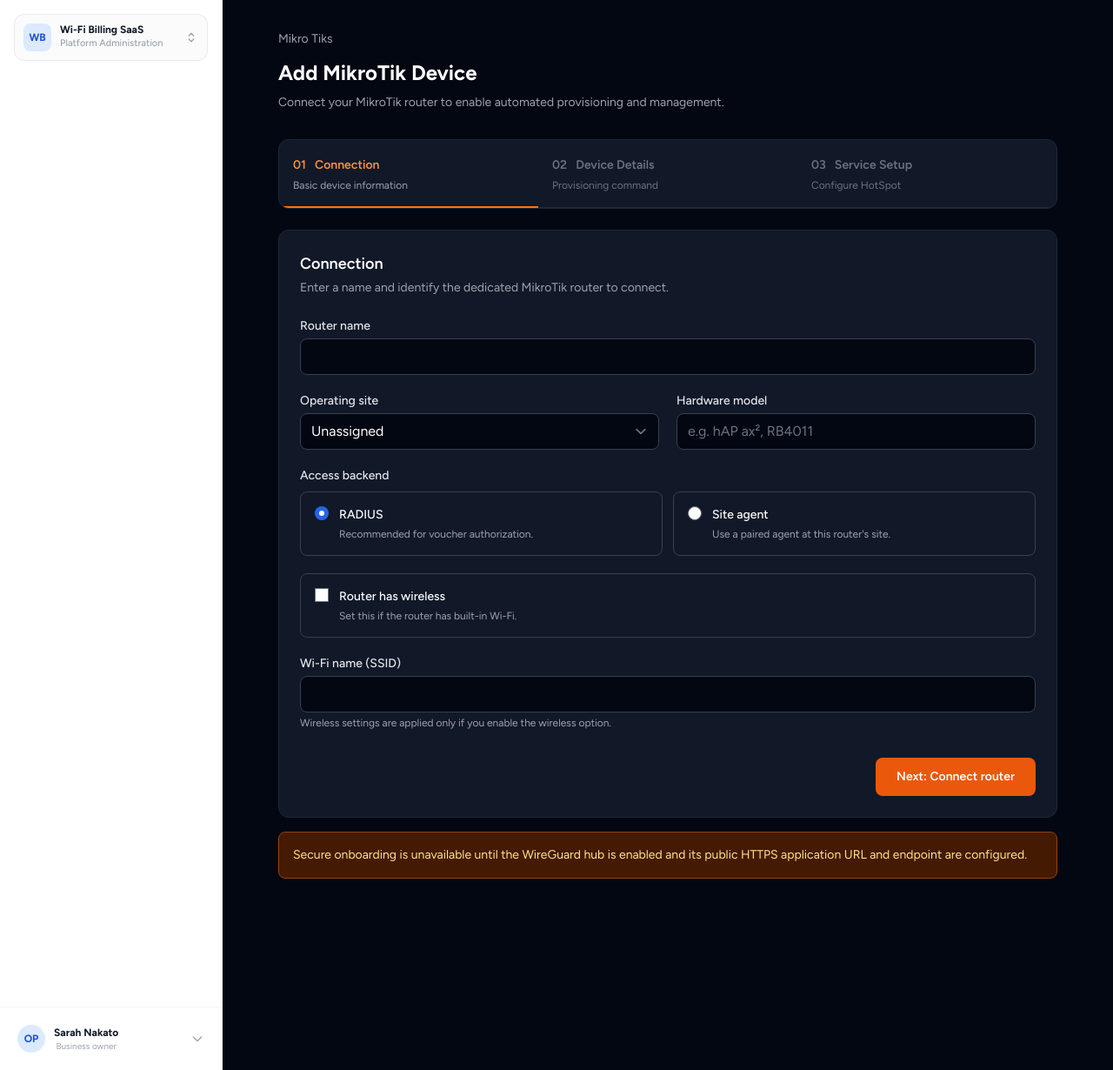
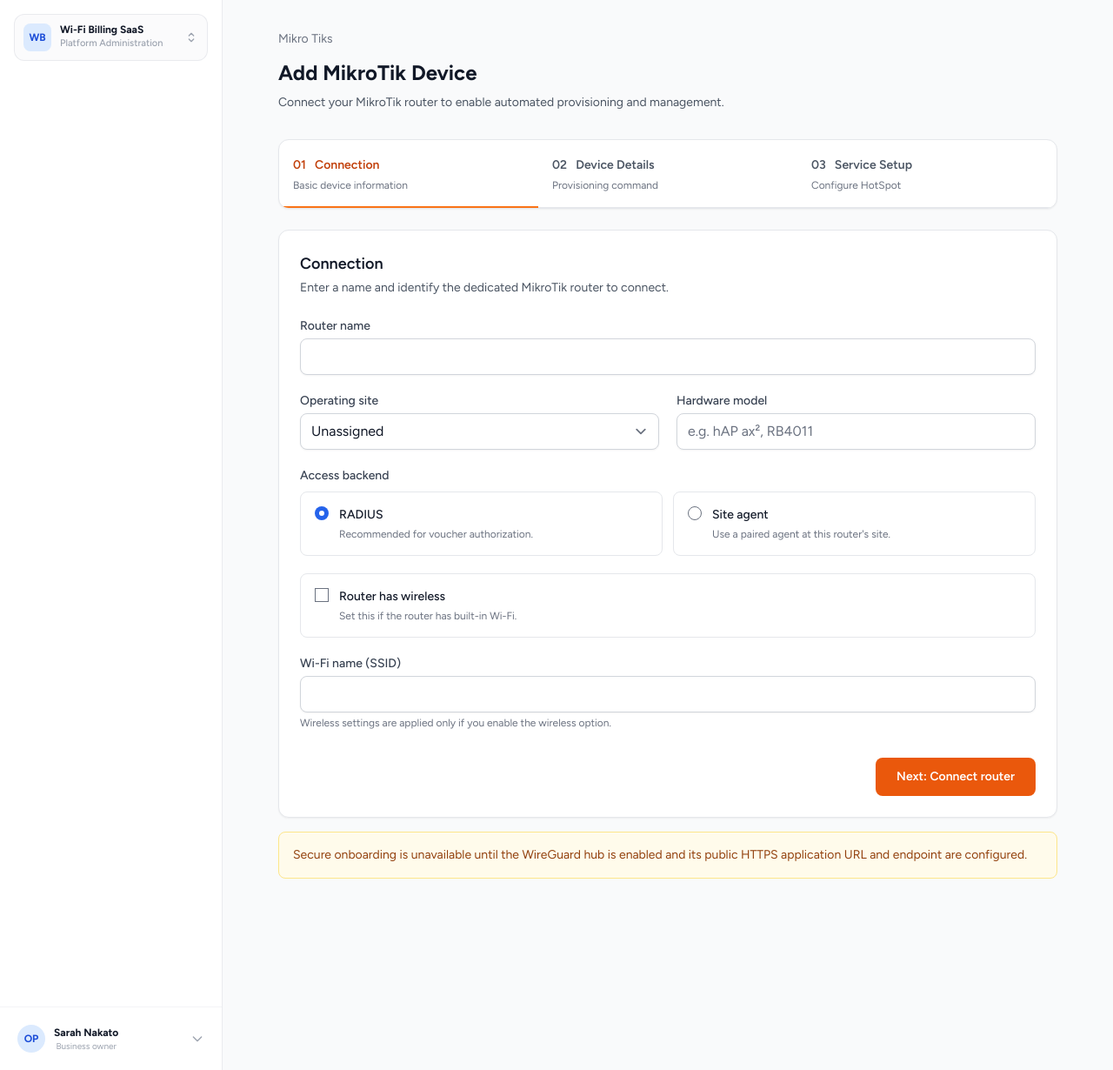
Before and after one commit to VU-Kevin-coder/wifi-billing-saas, a Laravel app: template resources/views/operator/routers/onboarding-create.blade.php in a window 1280 px wide. Shown: the part 64-1294 px from the top of the page at 87% size. Run offline with Laravel 12, Linux system fonts and the light colour scheme; the template is opened without the code that fills it, so the values that code supplies are empty; data comes from the database, SQL or seed files in the repository; style sheets or scripts are compiled from the project's sources; parts of the project's set-up code (start-up, migrations or seed data) failed here and were passed over.

Commit message:
Refactor onboarding views for improved UI consistency and accessibility
- Updated background colors and text styles in onboarding services and onboarding views for better readability.
- Enhanced the visual hierarchy of sections and labels for clarity.
- Adjusted button styles and hover effects for a more modern appearance.
- Improved accessibility by ensuring color contrasts meet standards and using appropriate ARIA roles.
- Refactored routing for configuration to redirect to control settings.
- Updated tests to reflect changes in UI and routing, ensuring they validate the new styles and functionality.

```diff
--- a/app/Http/Controllers/Platform/ControlSettingsController.php
+++ b/app/Http/Controllers/Platform/ControlSettingsController.php
@@ -250,6 +250,8 @@ class ControlSettingsController extends Controller
         if ($field['type'] === 'readonly') {
             return match ($key) {
                 'pay.pesapal.ipn' => route('api.webhooks.pesapal'),
+                'pay.mtn.webhook' => config('services.mtn_momo.webhook_url') ?: route('api.webhooks.mtn'),
+                'pay.airtel.webhook' => config('services.airtel_money.webhook_url') ?: route('api.webhooks.airtel'),
                 default => (string) ($field['default'] ?? ''),
             };
         }
--- a/config/platform_control_settings.php
+++ b/config/platform_control_settings.php
@@ -43,6 +43,7 @@ return [
         'pay.pesapal.key' => ['section' => 'payments', 'group' => 'Pesapal', 'label' => 'Consumer key', 'type' => 'secret', 'default' => '', 'secret_key' => 'pesapal_consumer_key'],
         'pay.pesapal.secret' => ['section' => 'payments', 'group' => 'Pesapal', 'label' => 'Consumer secret', 'type' => 'secret', 'default' => '', 'secret_key' => 'pesapal_consumer_secret'],
         'pay.pesapal.ipn' => ['section' => 'payments', 'group' => 'Pesapal', 'label' => 'IPN callback URL', 'type' => 'readonly', 'default' => '', 'help' => 'Configured in the Pesapal dashboard.'],
+        'pay.mtn.webhook' => ['section' => 'payments', 'group' => 'MTN Mobile Money', 'label' => 'Webhook URL', 'type' => 'readonly', 'default' => ''],
         'pay.flw.enabled' => ['section' => 'payments', 'group' => 'Flutterwave', 'label' => 'Enabled', 'type' => 'boolean', 'default' => false],
         'pay.flw.mode' => ['section' => 'payments', 'group' => 'Flutterwave', 'label' => 'Environment', 'type' => 'select', 'default' => 'sandbox', 'options' => ['sandbox', 'live']],
         'pay.flw.public' => ['section' => 'payments', 'group' => 'Flutterwave', 'label' => 'Public key', 'type' => 'secret', 'default' => '', 'secret_key' => 'flutterwave_public_key'],
@@ -56,6 +57,7 @@ return [
         'pay.airtel.mode' => ['section' => 'payments', 'group' => 'Airtel Money', 'label' => 'Environment', 'type' => 'select', 'default' => 'sandbox', 'options' => ['sandbox', 'live']],
         'pay.airtel.id' => ['section' => 'payments', 'group' => 'Airtel Money', 'label' => 'Client ID', 'type' => 'secret', 'default' => '', 'secret_key' => 'airtel_client_id'],
         'pay.airtel.secret' => ['section' => 'payments', 'group' => 'Airtel Money', 'label' => 'Client secret', 'type' => 'secret', 'default' => '', 'secret_key' => 'airtel_client_secret'],
+        'pay.airtel.webhook' => ['section' => 'payments', 'group' => 'Airtel Money', 'label' => 'Webhook URL', 'type' => 'readonly', 'default' => ''],
         'wallet.min_withdrawal' => ['section' => 'wallet', 'group' => 'Withdrawals', 'label' => 'Minimum withdrawal', 'type' => 'policy', 'default' => 10000, 'min' => 0, 'max' => 10000000, 'step' => 500, 'unit' => 'UGX'],
         'wallet.withdrawal_pending_limit' => ['section' => 'wallet', 'group' => 'Withdrawals', 'label' => 'Open withdrawals per tenant', 'type' => 'policy', 'default' => 1, 'min' => 1, 'max' => 20, 'unit' => 'requests'],
         'wallet.withdrawal_manual_review_hours' => ['section' => 'wallet', 'group' => 'Withdrawals', 'label' => 'Hold for manual review', 'type' => 'policy', 'default' => 24, 'min' => 0, 'max' => 168, 'unit' => 'hours'],
--- a/resources/views/layouts/sidebar.blade.php
+++ b/resources/views/layouts/sidebar.blade.php
@@ -125,14 +125,13 @@
                         <span x-show="!sidebarCollapsed">Refund requests</span>
                     </a>
 
-                    <!-- Platform Configuration -->
-                    <a aria-label="Configuration" title="Configuration" href="{{ route('platform.configuration.index') }}"
-                       class="{{ request()->routeIs('platform.configuration.*') ? 'bg-blue-50 text-blue-600 font-semibold' : 'text-gray-600 hover:bg-gray-50 hover:text-gray-900 font-medium' }} flex items-center gap-3 px-3 py-2 rounded-xl text-xs transition-colors group">
-                        <svg class="w-4 h-4 shrink-0 {{ request()->routeIs('platform.configuration.*') ? 'text-blue-600' : 'text-gray-400 group-hover:text-gray-600' }}" fill="none" stroke="currentColor" viewBox="0 0 24 24">
+                    <a aria-label="Policies" title="Policies" href="{{ route('platform.policies.index') }}"
+                       class="{{ request()->routeIs('platform.policies.*') ? 'bg-blue-50 text-blue-600 font-semibold' : 'text-gray-600 hover:bg-gray-50 hover:text-gray-900 font-medium' }} flex items-center gap-3 px-3 py-2 rounded-xl text-xs transition-colors group">
+                        <svg class="w-4 h-4 shrink-0 {{ request()->routeIs('platform.policies.*') ? 'text-blue-600' : 'text-gray-400 group-hover:text-gray-600' }}" fill="none" stroke="currentColor" viewBox="0 0 24 24">
                             <path stroke-linecap="round" stroke-linejoin="round" stroke-width="2" d="M10.325 4.317c.426-1.756 2.924-1.756 3.35 0a1.724 1.724 0 002.573 1.066c1.543-.94 3.31.826 2.37 2.37a1.724 1.724 0 001.065 2.572c1.756.426 1.756 2.924 0 3.35a1.724 1.724 0 00-1.066 2.573c.94 1.543-.826 3.31-2.37 2.37a1.724 1.724 0 00-2.572 1.065c-.426 1.756-2.924 1.756-3.35 0a1.724 1.724 0 00-2.573-1.066c-1.543.94-3.31-.826-2.37-2.37a1.724 1.724 0 00-1.065-2.572c-1.756-.426-1.756-2.924 0-3.35a1.724 1.724 0 001.066-2.573c-.94-1.543.826-3.31 2.37-2.37.996.608 2.296.07 2.572-1.065z"/>
                             <path stroke-linecap="round" stroke-linejoin="round" stroke-width="2" d="M15 12a3 3 0 11-6 0 3 3 0 016 0z"/>
                         </svg>
-                        <span x-show="!sidebarCollapsed">Configuration</span>
+                        <span x-show="!sidebarCollapsed">Policies</span>
                     </a>
                     <a aria-label="Control settings" title="Control settings" href="{{ route('platform.configuration.control') }}"
                        class="{{ request()->routeIs('platform.configuration.control*') ? 'bg-blue-50 text-blue-600 font-semibold' : 'text-gray-600 hover:bg-gray-50 hover:text-gray-900 font-medium' }} flex items-center gap-3 px-3 py-2 rounded-xl text-xs transition-colors group">
--- a/resources/views/layouts/topbar.blade.php
+++ b/resources/views/layouts/topbar.blade.php
@@ -6,8 +6,10 @@
     $tenantName = $currentTenant?->name ?? ($isPlatform ? 'Platform Admin' : config('app.name'));
 
     $breadcrumbTitle = 'Dashboard';
-    if (str_contains($routeName, 'platform.configuration')) {
-        $breadcrumbTitle = 'Platform Configuration';
+    if (str_contains($routeName, 'platform.policies')) {
+        $breadcrumbTitle = 'Platform Policies';
+    } elseif (str_contains($routeName, 'platform.configuration')) {
+        $breadcrumbTitle = 'Control Settings';
     } elseif (str_contains($routeName, 'platform.billing')) {
         $breadcrumbTitle = 'Platform Billing';
     } elseif (str_contains($routeName, 'tenants')) {
--- a/resources/views/operator/routers/onboarding-create.blade.php
+++ b/resources/views/operator/routers/onboarding-create.blade.php
@@ -1,47 +1,47 @@
 <x-app-layout>
-    <div class="min-h-screen bg-gray-950 px-4 py-8 text-white sm:px-6 lg:px-8">
+    <div class="min-h-screen bg-gray-50 px-4 py-8 text-gray-900 sm:px-6 lg:px-8">
         <div class="mx-auto max-w-4xl">
-            <a href="{{ route('operator.routers.index') }}" class="text-sm text-gray-400 hover:text-white">Mikro Tiks</a>
-            <h1 class="mt-3 text-2xl font-bold">Add MikroTik Device</h1>
-            <p class="mt-2 text-sm text-gray-400">Connect your MikroTik router to enable automated provisioning and management.</p>
+            <a href="{{ route('operator.routers.index') }}" class="text-sm text-gray-500 hover:text-gray-800">Mikro Tiks</a>
+            <h1 class="mt-3 text-2xl font-bold text-gray-900">Add MikroTik Device</h1>
+            <p class="mt-2 text-sm text-gray-600">Connect your MikroTik router to enable automated provisioning and management.</p>
 
-            <div class="mt-8 grid grid-cols-3 overflow-hidden rounded-xl border border-gray-800 bg-gray-900">
+            <div class="mt-8 grid grid-cols-3 overflow-hidden rounded-xl border border-gray-200 bg-white shadow-sm">
                 <div class="border-b-2 border-orange-500 p-4">
-                    <span class="text-sm font-semibold text-orange-400">01 &nbsp; Connection</span>
-                    <p class="mt-1 text-xs text-gray-400">Basic device information</p>
+                    <span class="text-sm font-semibold text-orange-700">01 &nbsp; Connection</span>
+                    <p class="mt-1 text-xs text-gray-500">Basic device information</p>
                 </div>
-                <div class="border-b border-gray-800 p-4">
-                    <span class="text-sm font-semibold text-gray-500">02 &nbsp; Device Details</span>
+                <div class="border-b border-gray-200 p-4">
+                    <span class="text-sm font-semibold text-gray-600">02 &nbsp; Device Details</span>
                     <p class="mt-1 text-xs text-gray-500">Provisioning command</p>
                 </div>
-                <div class="border-b border-gray-800 p-4">
-                    <span class="text-sm font-semibold text-gray-500">03 &nbsp; Service Setup</span>
+                <div class="border-b border-gray-200 p-4">
+                    <span class="text-sm font-semibold text-gray-600">03 &nbsp; Service Setup</span>
                     <p class="mt-1 text-xs text-gray-500">Configure HotSpot</p>
                 </div>
             </div>
 
             @if ($errors->any())
-                <div class="mt-5 rounded-lg border border-red-800 bg-red-950 p-4 text-sm text-red-200" role="alert">
+                <div class="mt-5 rounded-lg border border-red-200 bg-red-50 p-4 text-sm text-red-700" role="alert">
                     {{ $errors->first() }}
                 </div>
             @endif
 
-            <form method="POST" action="{{ route('operator.routers.store') }}" class="mt-6 rounded-xl border border-gray-800 bg-gray-900 p-6">
+            <form method="POST" action="{{ route('operator.routers.store') }}" class="mt-6 rounded-xl border border-gray-200 bg-white p-6 shadow-sm">
                 @csrf
                 <input type="hidden" name="guided_onboarding" value="1">
 
-                <h2 class="text-lg font-semibold">Connection</h2>
-                <p class="mt-1 text-sm text-gray-400">Enter a name and identify the dedicated MikroTik router to connect.</p>
+                <h2 class="text-lg font-semibold text-gray-900">Connection</h2>
+                <p class="mt-1 text-sm text-gray-600">Enter a name and identify the dedicated MikroTik router to connect.</p>
 
                 <div class="mt-6 grid gap-5 sm:grid-cols-2">
                     <div class="sm:col-span-2">
-                        <label for="name" class="mb-1 block text-sm font-medium text-gray-200">Router name</label>
+                        <label for="name" class="mb-1 block text-sm font-medium text-gray-700">Router name</label>
                         <input id="name" name="name" required maxlength="255" value="{{ old('name', $defaultName) }}"
-                               class="w-full rounded-lg border-gray-700 bg-gray-950 text-white focus:border-orange-500 focus:ring-orange-500">
+                               class="w-full rounded-lg border-gray-300 bg-white text-gray-900 shadow-sm focus:border-orange-500 focus:ring-orange-500">
                     </div>
                     <div>
-                        <label for="site_id" class="mb-1 block text-sm font-medium text-gray-200">Operating site</label>
-                        <select id="site_id" name="site_id" class="w-full rounded-lg border-gray-700 bg-gray-950 text-white focus:border-orange-500 focus:ring-orange-500">
+                        <label for="site_id" class="mb-1 block text-sm font-medium text-gray-700">Operating site</label>
+                        <select id="site_id" name="site_id" class="w-full rounded-lg border-gray-300 bg-white text-gray-900 shadow-sm focus:border-orange-500 focus:ring-orange-500">
                             <option value="">Unassigned</option>
                             @foreach ($sites as $site)
                                 <option value="{{ $site->id }}" @selected(old('site_id') == $site->id)>{{ $site->name }}</option>
@@ -49,36 +49,36 @@
                         </select>
                     </div>
                     <div>
-                        <label for="hardware_model" class="mb-1 block text-sm font-medium text-gray-200">Hardware model</label>
+                        <label for="hardware_model" class="mb-1 block text-sm font-medium text-gray-700">Hardware model</label>
                         <input id="hardware_model" name="hardware_model" maxlength="255" value="{{ old('hardware_model') }}"
                                placeholder="e.g. hAP ax², RB4011"
-                               class="w-full rounded-lg border-gray-700 bg-gray-950 text-white focus:border-orange-500 focus:ring-orange-500">
+                               class="w-full rounded-lg border-gray-300 bg-white text-gray-900 shadow-sm focus:border-orange-500 focus:ring-orange-500">
                     </div>
 
                     <fieldset class="sm:col-span-2">
-                        <legend class="text-sm font-medium text-gray-200">Access backend</legend>
+                        <legend class="text-sm font-medium text-gray-700">Access backend</legend>
                         <div class="mt-2 grid gap-3 sm:grid-cols-2">
-                            <label class="flex gap-3 rounded-lg border border-gray-700 p-4">
+                            <label class="flex gap-3 rounded-lg border border-gray-200 p-4">
                                 <input type="radio" name="access_backend" value="radius" required @checked(old('access_backend', 'radius') === 'radius')>
-                                <span><span class="block text-sm font-medium">RADIUS</span><span class="mt-1 block text-xs text-gray-400">Recommended for voucher authorization.</span></span>
+                                <span><span class="block text-sm font-medium text-gray-900">RADIUS</span><span class="mt-1 block text-xs text-gray-500">Recommended for voucher authorization.</span></span>
                             </label>
-                            <label class="flex gap-3 rounded-lg border border-gray-700 p-4">
+                            <label class="flex gap-3 rounded-lg border border-gray-200 p-4">
                                 <input type="radio" name="access_backend" value="site_agent" required @checked(old('access_backend') === 'site_agent')>
-                                <span><span class="block text-sm font-medium">Site agent</span><span class="mt-1 block text-xs text-gray-400">Use a paired agent at this router's site.</span></span>
+                                <span><span class="block text-sm font-medium text-gray-900">Site agent</span><span class="mt-1 block text-xs text-gray-500">Use a paired agent at this router's site.</span></span>
                             </label>
                         </div>
                     </fieldset>
 
-                    <label class="flex items-start gap-3 rounded-lg border border-gray-700 p-4 sm:col-span-2">
+                    <label class="flex items-start gap-3 rounded-lg border border-gray-200 p-4 sm:col-span-2">
                         <input type="checkbox" name="has_wireless" value="1" @checked(old('has_wireless'))>
-                        <span><span class="block text-sm font-medium">Router has wireless</span><span class="mt-1 block text-xs text-gray-400">Set this if the router has built-in Wi-Fi.</span></span>
+                        <span><span class="block text-sm font-medium text-gray-900">Router has wireless</span><span class="mt-1 block text-xs text-gray-500">Set this if the router has built-in Wi-Fi.</span></span>
                     </label>
                     <div class="sm:col-span-2">
-                        <label for="wifi_ssid" class="mb-1 block text-sm font-medium text-gray-200">Wi-Fi name (SSID)</label>
+                        <label for="wifi_ssid" class="mb-1 block text-sm font-medium text-gray-700">Wi-Fi name (SSID)</label>
                         <input id="wifi_ssid" name="wifi_ssid" maxlength="32" value="{{ old('wifi_ssid') }}"
                                placeholder="{{ $tenant->name }}"
-                               class="w-full rounded-lg border-gray-700 bg-gray-950 text-white focus:border-orange-500 focus:ring-orange-500">
-                        <p class="mt-1 text-xs text-gray-400">Wireless settings are applied only if you enable the wireless option.</p>
+                               class="w-full rounded-lg border-gray-300 bg-white text-gray-900 shadow-sm focus:border-orange-500 focus:ring-orange-500">
+                        <p class="mt-1 text-xs text-gray-500">Wireless settings are applied only if you enable the wireless option.</p>
                     </div>
                 </div>
 
@@ -90,7 +90,7 @@
             </form>
 
             @unless ($wireGuardReady)
-                <p class="mt-4 rounded-lg border border-amber-800 bg-amber-950 p-4 text-sm text-amber-200">
+                <p class="mt-4 rounded-lg border border-amber-200 bg-amber-50 p-4 text-sm text-amber-800">
                     Secure onboarding is unavailable until the WireGuard hub is enabled and its public HTTPS application URL and endpoint are configured.
                 </p>
             @endunless
--- a/routes/web.php
+++ b/routes/web.php
@@ -116,7 +116,7 @@ Route::middleware(['auth', 'role:platform_admin', EnsurePlatformAdminIpAllowed::
         Route::post('/plans', [BillingController::class, 'storePlan'])->name('plans.store');
         Route::put('/plans/{plan}', [BillingController::class, 'updatePlan'])->name('plans.update');
         Route::delete('/plans/{plan}', [BillingController::class, 'destroyPlan'])->name('plans.destroy');
-        Route::get('/configuration', [ConfigurationController::class, 'index'])->name('configuration.index');
+        Route::get('/configuration', fn () => redirect()->route('platform.configuration.control'))->name('configuration.index');
         Route::get('/configuration/control', [ControlSettingsController::class, 'index'])->name('configuration.control');
         Route::put('/configuration/control', [ControlSettingsController::class, 'update'])->middleware('mfa.recent')->name('configuration.control.update');
         Route::get('/configuration/export', [ControlSettingsController::class, 'export'])->name('configuration.export');
```
Also changed, not shown: resources/views/operator/routers/onboarding-services.blade.php (+47 -47 lines), resources/views/operator/routers/onboarding.blade.php (+20 -20 lines), tests/Feature/FlutterwaveConfigurationTest.php (+10 -8 lines), tests/Feature/IntegrationReviewRegressionTest.php (+4 -2 lines), tests/Feature/LegacyMessagingSettingsTest.php (+6 -4 lines), tests/Feature/PolicyControlSecurityTest.php (+12 -0 lines), tests/Feature/RouterManagementTest.php (+3 -0 lines), tests/Feature/SmsReactivationRegressionTest.php (+4 -4 lines), database/migrations/2026_11_18_000002_add_pppoe_subscribers_and_router_settings.php.
